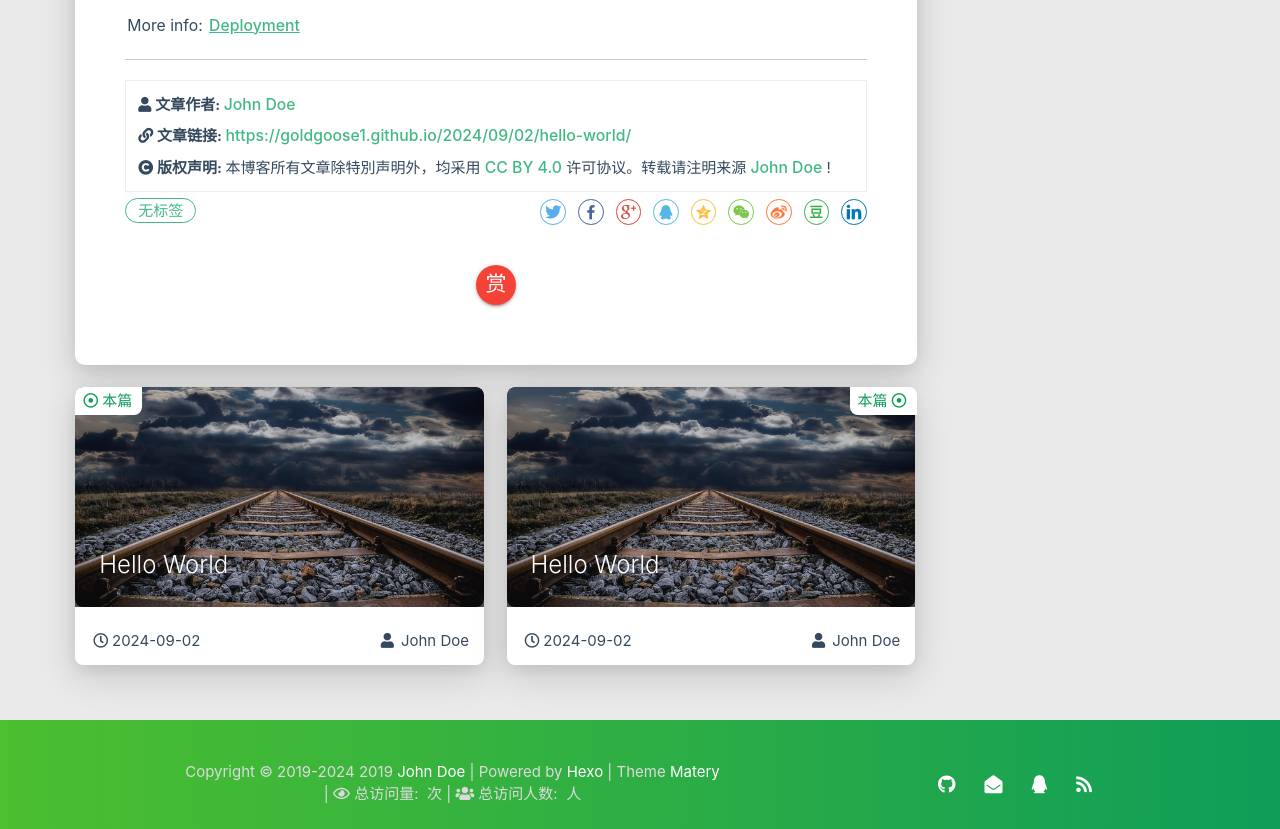
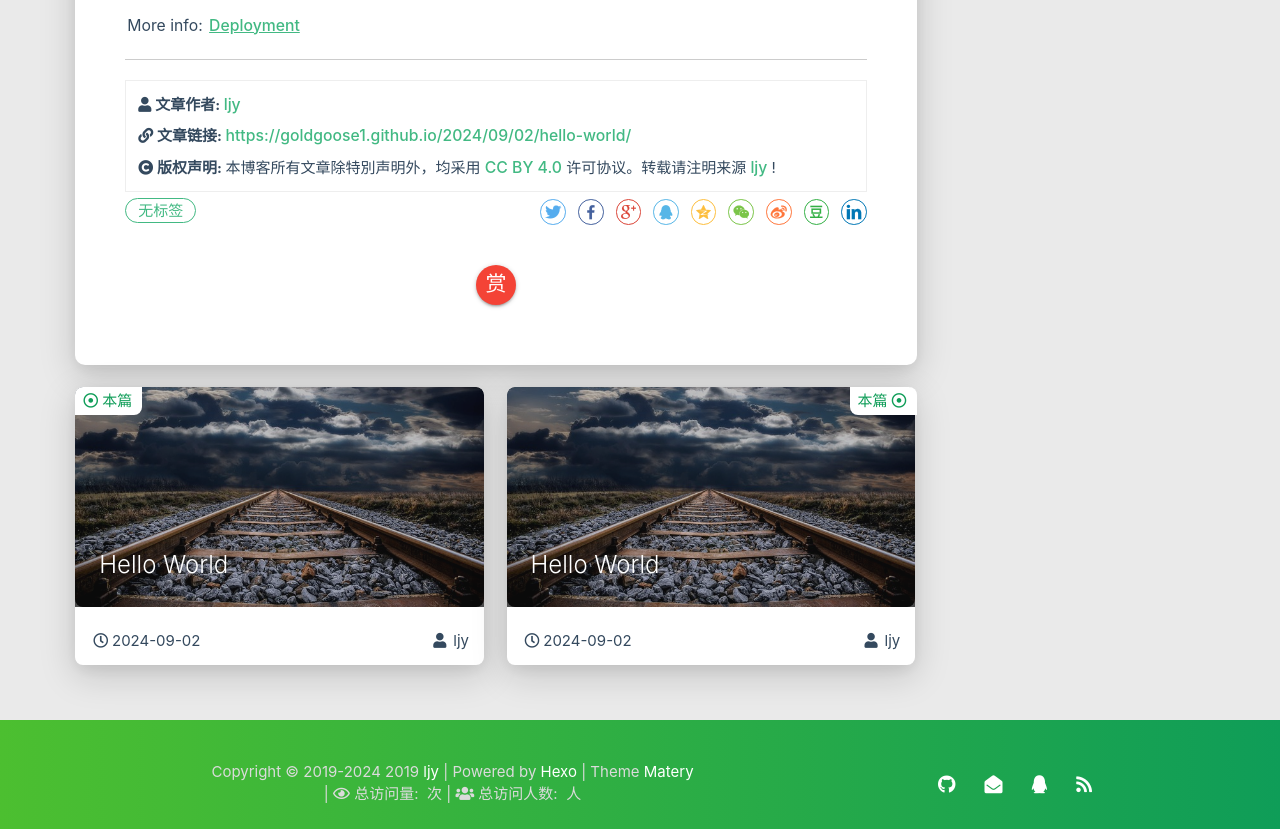
Before and after one commit to goldgoose1/goldgoose1.github.io, a plain HTML site: page 2024/09/02/hello-world/index.html in a window 1280 px wide. Shown: the part 1445-2274 px from the top of the page. Drawn offline with Linux system fonts and the light colour scheme; some packages are replaced by stand-ins of ours; a script that the page names is missing.

Commit message:
Site updated: 2024-09-03 02:32:29

```diff
--- a/2024/09/02/hello-world/index.html
+++ b/2024/09/02/hello-world/index.html
@@ -496,7 +496,7 @@
                     </i>
                 </span>
                 <span class="reprint-info">
-                    <a href="/about" rel="external nofollow noreferrer">John Doe</a>
+                    <a href="/about" rel="external nofollow noreferrer">ljy</a>
                 </span>
             </div>
             <div class="reprint__type">
@@ -519,7 +519,7 @@
                     本博客所有文章除特別声明外，均采用
                     <a href="https://creativecommons.org/licenses/by/4.0/deed.zh" rel="external nofollow noreferrer" target="_blank">CC BY 4.0</a>
                     许可协议。转载请注明来源
-                    <a href="/about" target="_blank">John Doe</a>
+                    <a href="/about" target="_blank">ljy</a>
                     !
                 </span>
             </div>
@@ -738,7 +738,7 @@
                         <span class="publish-author">
 
                             <i class="fas fa-user fa-fw"></i>
-                            John Doe
+                            ljy
 
                         </span>
                     </div>
@@ -776,7 +776,7 @@
                         <span class="publish-author">
 
                             <i class="fas fa-user fa-fw"></i>
-                            John Doe
+                            ljy
 
                         </span>
                     </div>
@@ -975,7 +975,7 @@
                 <span id="year">2019-2024</span>
 
             <span id="year">2019</span>
-            <a href="/about" target="_blank">John Doe</a>
+            <a href="/about" target="_blank">ljy</a>
             |&nbsp;Powered by&nbsp;<a href="https://hexo.io/" target="_blank">Hexo</a>
             |&nbsp;Theme&nbsp;<a href="https://github.com/blinkfox/hexo-theme-matery" target="_blank">Matery</a>
             <br>
--- a/atom.xml
+++ b/atom.xml
@@ -10,7 +10,7 @@
   <id>https://goldgoose1.github.io/</id>
 
   <author>
-    <name>John Doe</name>
+    <name>ljy</name>
 
   </author>
 
```
Also changed, not shown: about/index.html (+3 -3 lines), archives/2024/09/index.html (+2 -2 lines), archives/2024/index.html (+2 -2 lines), archives/index.html (+2 -2 lines), categories/index.html (+5 -5 lines), contact/index.html (+1 -1 lines), friends/index.html (+1 -1 lines), index.html (+2 -2 lines), tags/index.html (+1 -1 lines).
